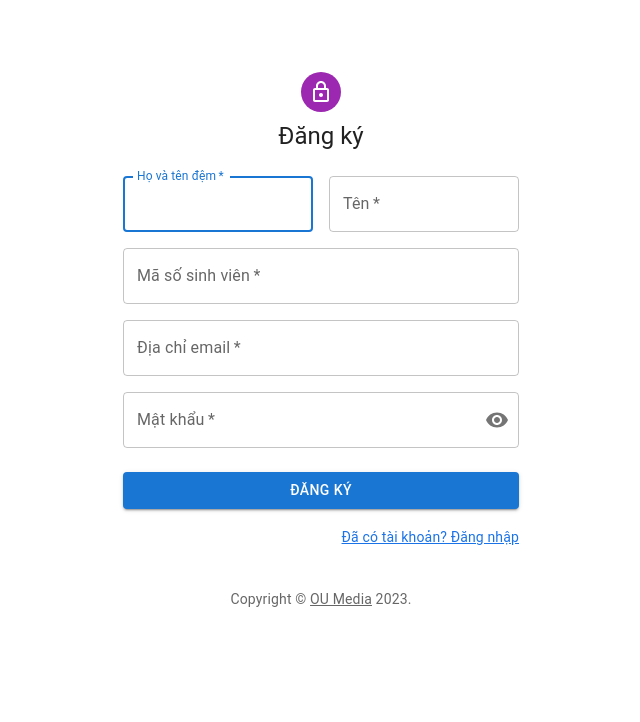
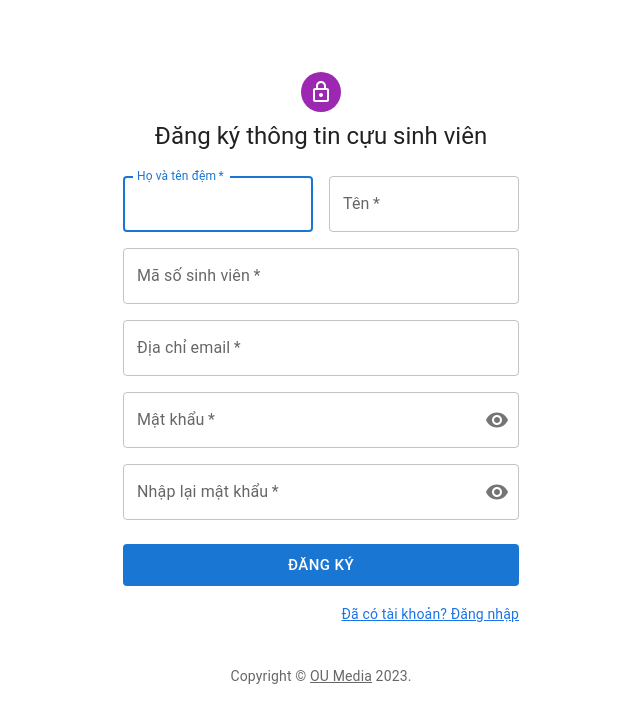
Before and after one commit to workanhnguyen/alumni_social_media, a React (Create React App) app in the folder client/: page /register/alumni in a window 1280 px wide. Shown: the top 722 px of the page, without its empty margins (319-959 px from the left). Built offline with nearby package versions, Linux system fonts and the light colour scheme.

Commit message:
update ui

```diff
--- a/client/src/components/SignIn.jsx
+++ b/client/src/components/SignInForm.jsx
@@ -21,7 +21,7 @@ import {
   InputLabel,
   OutlinedInput,
 } from "@mui/material";
-import { Copyright } from '../components';
+import { Copyright } from '.';
 
 // TODO remove, this demo shouldn't need to reset the theme.
 
@@ -111,6 +111,8 @@ export default function SignIn({ role }) {
               fullWidth
               variant="contained"
               sx={{ mt: 3, mb: 2 }}
+              disableElevation
+              size="large"
             >
               Đăng nhập
             </Button>
--- a/client/src/components/SignUp.jsx
+++ b/client/src/components/SignUpForm.jsx
@@ -10,7 +10,7 @@ import LockOutlinedIcon from "@mui/icons-material/LockOutlined";
 import Typography from "@mui/material/Typography";
 import Container from "@mui/material/Container";
 import { createTheme, ThemeProvider } from "@mui/material/styles";
-import { Copyright } from "../components";
+import { Copyright } from ".";
 import {
   FormControl,
   IconButton,
@@ -20,14 +20,14 @@ import {
 } from "@mui/material";
 import { Visibility, VisibilityOff } from "@mui/icons-material";
 
-// TODO remove, this demo shouldn't need to reset the theme.
-
 const defaultTheme = createTheme();
 
 export default function SignUp() {
   const [showPassword, setShowPassword] = useState(false);
+  const [showConfirmPassword, setShowConfirmPassword] = useState(false);
 
   const handleClickShowPassword = () => setShowPassword((show) => !show);
+  const handleClickShowConfirmPassword = () => setShowConfirmPassword((show) => !show);
   const handleMouseDownPassword = (event) => {
     event.preventDefault();
   };
@@ -56,7 +56,7 @@ export default function SignUp() {
             <LockOutlinedIcon />
           </Avatar>
           <Typography component="h1" variant="h5">
-            Đăng ký
+            Đăng ký thông tin cựu sinh viên
           </Typography>
           <Box
             component="form"
@@ -125,12 +125,37 @@ export default function SignUp() {
                   />
                 </FormControl>
               </Grid>
+              <Grid item xs={12}>
+                <FormControl variant="outlined" fullWidth required>
+                  <InputLabel htmlFor="confirmPassword">Nhập lại mật khẩu</InputLabel>
+                  <OutlinedInput
+                    id="confirmPassword"
+                    type={showConfirmPassword ? "text" : "password"}
+                    endAdornment={
+                      <InputAdornment position="end">
+                        <IconButton
+                          aria-label="toggle password visibility"
+                          onClick={handleClickShowConfirmPassword}
+                          onMouseDown={handleMouseDownPassword}
+                          edge="end"
+                        >
+                          {showConfirmPassword ? <VisibilityOff /> : <Visibility />}
+                        </IconButton>
+                      </InputAdornment>
+                    }
+                    label="Nhập lại mật khẩu"
+                    name="confirmPassword"
+                  />
+                </FormControl>
+              </Grid>
             </Grid>
             <Button
               type="submit"
               fullWidth
               variant="contained"
               sx={{ mt: 3, mb: 2 }}
+              disableElevation
+              size="large"
             >
               Đăng ký
             </Button>
--- a/client/src/components/index.js
+++ b/client/src/components/index.js
@@ -1,3 +1,3 @@
-export { default as SignIn } from './SignIn';
-export { default as SignUp } from './SignUp';
+export { default as SignInForm } from './SignInForm';
+export { default as SignUpForm } from './SignUpForm';
 export { default as Copyright } from './Copyright';
--- a/client/src/pages/alumni/AlumniLogin.jsx
+++ b/client/src/pages/alumni/AlumniLogin.jsx
@@ -1,11 +1,11 @@
 import React from 'react'
 
 import { ROLE_ALUMNI } from '../../constants/Role';
-import { SignIn } from '../../components';
+import { SignInForm } from '../../components';
 
 const AlumniLogin = () => {
   return (
-    <SignIn role={ROLE_ALUMNI} />
+    <SignInForm role={ROLE_ALUMNI} />
   );
 }
 
--- a/client/src/pages/alumni/AlumniRegister.jsx
+++ b/client/src/pages/alumni/AlumniRegister.jsx
@@ -1,9 +1,9 @@
 import React from 'react'
-import { SignUp } from '../../components'
+import { SignUpForm } from '../../components'
 
 const AlumniRegister = () => {
   return (
-    <SignUp />
+    <SignUpForm />
   )
 }
 
--- a/client/src/pages/lecturer/LecturerLogin.jsx
+++ b/client/src/pages/lecturer/LecturerLogin.jsx
@@ -1,11 +1,11 @@
 import React from 'react'
 
 import { ROLE_LECTURER } from '../../constants/Role'
-import { SignIn } from '../../components'
+import { SignInForm } from '../../components'
 
 const LecturerLogin = () => {
   return (
-    <SignIn role={ROLE_LECTURER} />
+    <SignInForm role={ROLE_LECTURER} />
   )
 }
 
```
